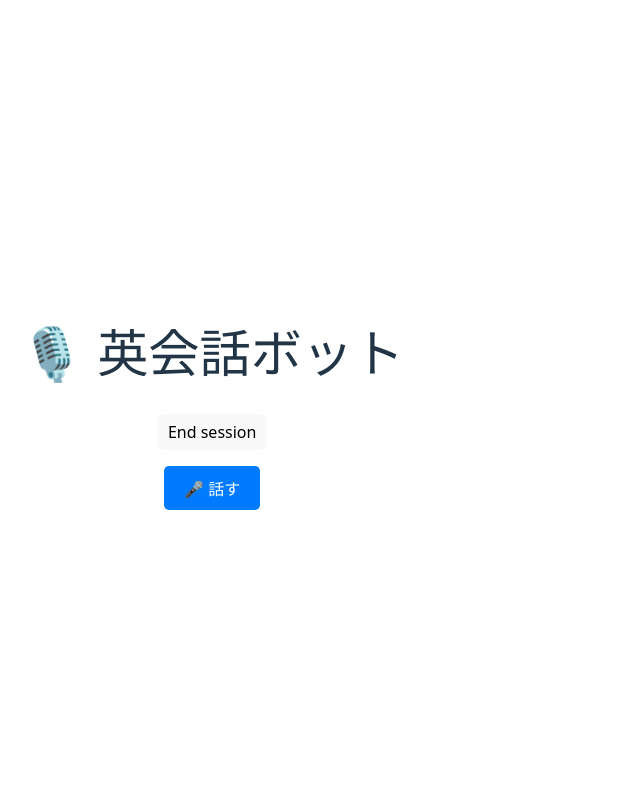
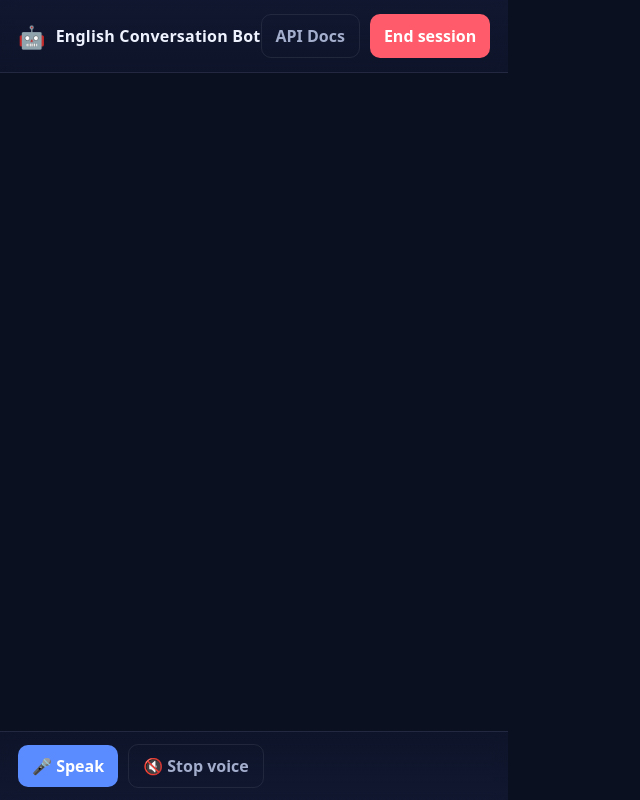
Before and after one commit to tomorou1012/chat-bot, a React (Vite) app in the folder frontend/: page / in a window 1280 px wide. Shown: the whole page, without its empty margins (0-640 px from the left). Built offline with nearby package versions, Linux system fonts and the light colour scheme.

Commit message:
UIととのえたよ

```diff
--- a/frontend/src/App.jsx
+++ b/frontend/src/App.jsx
@@ -1,20 +1,65 @@
-import { useState } from "react";
+import { useEffect, useRef, useState } from "react";
+import "./style.css";
 
-const recognition = new (window.SpeechRecognition ||
-  window.webkitSpeechRecognition)();
-recognition.lang = "en-US";
-recognition.interimResults = false;
-
-const synth = window.speechSynthesis;
+const SpeechRecognition =
+  window.SpeechRecognition || window.webkitSpeechRecognition;
 
 export default function App() {
-  const [messages, setMessages] = useState([]);
+  const [messages, setMessages] = useState([]);           // {role:'user'|'assistant', content:string}[]
   const [isListening, setIsListening] = useState(false);
   const [feedback, setFeedback] = useState("");
-  const [translations, setTranslations] = useState({}); // 翻訳結果を保持
   const [showResetButton, setShowResetButton] = useState(false);
-  // 翻訳API呼び出し関数
+  const [translations, setTranslations] = useState({});   // { [index]: "和訳" }
+
+  const recognitionRef = useRef(null);
+
+  // 音声認識の初期化
+  useEffect(() => {
+    if (!SpeechRecognition) return;
+    const recog = new SpeechRecognition();
+    recog.lang = "en-US";
+    recog.interimResults = false;
+    recog.onstart = () => setIsListening(true);
+    recog.onend = () => setIsListening(false);
+
+    recog.onresult = async (event) => {
+      const transcript = event.results[0][0].transcript;
+      setMessages((prev) => [...prev, { role: "user", content: transcript }]);
+
+      // API 呼び出し
+      const res = await fetch("http://localhost:8000/chat", {
+        method: "POST",
+        headers: { "Content-Type": "application/json" },
+        body: JSON.stringify({ user_id: "demo_user", text: transcript }),
+      });
+
+      if (!res.ok) {
+        const err = await res.json().catch(() => ({}));
+        alert(err.detail || `Error ${res.status}`);
+        return;
+      }
+      const data = await res.json(); // { reply } を想定
+
+      const assistantMessage = { role: "assistant", content: data.reply };
+      setMessages((prev) => [...prev, assistantMessage]);
+
+      const utter = new SpeechSynthesisUtterance(data.reply);
+      utter.lang = "en-US";
+      window.speechSynthesis.speak(utter);
+    };
+
+    recognitionRef.current = recog;
+
+    // クリーンアップ
+    return () => {
+      try { recog.abort(); } catch {}
+      window.speechSynthesis.cancel();
+    };
+  }, []);
+
+  // 翻訳
   const handleTranslate = async (msg, i) => {
+    try {
       const res = await fetch("http://localhost:8000/translate", {
         method: "POST",
         headers: { "Content-Type": "application/json" },
@@ -22,19 +67,23 @@ export default function App() {
       });
       const data = await res.json();
       setTranslations((prev) => ({ ...prev, [i]: data.translated }));
+    } catch (e) {
+      alert("翻訳に失敗しました");
+    }
   };
 
+  // セッション初期化
   const resetSession = () => {
-    // 進行中の処理を止める（念のため）
-    recognition.abort?.();
+    try { recognitionRef.current?.abort(); } catch {}
     window.speechSynthesis.cancel();
-
-    // 初期状態に戻す
     setMessages([]);
     setFeedback("");
+    setShowResetButton(false);
     setIsListening(false);
+    setTranslations({});
   };
 
+  // 終了（サーバでフィードバック生成→表示）
   const endSession = async () => {
     if (!confirm("End the session now?")) return;
 
@@ -50,12 +99,9 @@ export default function App() {
         return;
       }
       const data = await res.json();
+      setFeedback(data.feedback);
+      setShowResetButton(true);
 
-      // フィードバックを表示（自動リセットはしない）
-      setFeedback(data.feedback);
-      setShowResetButton(true); // 「Start over」ボタンを出す
-
-      // マイクと読み上げは停止（任意）
       recognitionRef.current?.abort?.();
       window.speechSynthesis.cancel();
     } catch (e) {
@@ -64,116 +110,79 @@ export default function App() {
   };
 
   const startListening = () => {
-    recognition.start();
-    setIsListening(true);
-  };
-
-  recognition.onresult = async (event) => {
-    const transcript = event.results[0][0].transcript;
-    setIsListening(false);
-
-    const userMessage = { role: "user", content: transcript };
-    setMessages((prev) => [...prev, userMessage]);
-
-    const res = await fetch("http://localhost:8000/chat", {
-      method: "POST",
-      headers: { "Content-Type": "application/json" },
-      body: JSON.stringify({ user_id: "demo_user", text: transcript }),
-    });
-    const data = await res.json();
-
-    if (data.end) {
-      setFeedback(data.feedback);
-    } else {
-      const assistantMessage = { role: "assistant", content: data.reply };
-      setMessages((prev) => [...prev, assistantMessage]);
-      const utter = new SpeechSynthesisUtterance(data.reply);
-      utter.lang = "en-US";
-      synth.speak(utter);
+    if (!recognitionRef.current) {
+      alert("SpeechRecognition not supported in this browser.");
+      return;
     }
+    recognitionRef.current.start();
   };
 
   return (
-    <div
-      style={{
-        padding: "20px",
-        maxWidth: "600px",
-        margin: "auto",
-        display: "flex",
-        flexDirection: "column",
-        alignItems: "center", // 横中央
-        justifyContent: "center", // 縦中央
-        height: "100vh", // 画面全体の高さ
-        boxSizing: "border-box", // padding込みで高さ計算
-      }}
+    <div className="app">
+      {/* ヘッダー */}
+      <header className="app-header">
+        <div className="app-title">
+          <span className="logo">🤖</span>
+          <span>English Conversation Bot</span>
+        </div>
+        <div className="header-actions">
+          <button
+            className="btn btn-ghost"
+            onClick={() => window.open("http://127.0.0.1:8000/docs", "_blank")}
           >
-      <h1>🎙️ 英会話ボット</h1>
-      <button
-        onClick={endSession}
-        disabled={isListening}
-        style={{ padding: "6px 10px" }}
-      >
+            API Docs
+          </button>
+          <button className="btn btn-danger" onClick={endSession} disabled={isListening}>
             End session
           </button>
-      <div style={{ marginBottom: "1rem", textAlign: "center" }}>
-        {messages.map((msg, i) => (
-          <div key={i}>
-            <strong>{msg.role === "user" ? "あなた" : "AI"}:</strong>{" "}
-            {msg.content}
-            {msg.role === "assistant" && (
-              <>
-                <button
-                  style={{ marginLeft: "1em" }}
-                  onClick={() => handleTranslate(msg, i)}
-                >
+        </div>
+      </header>
+
+      {/* チャットバブル */}
+      <main className="chat">
+        {messages.map((m, i) => (
+          <div key={i} className={`msg ${m.role === "user" ? "user" : "ai"}`}>
+            <div className="avatar">{m.role === "user" ? "🧑" : "🤖"}</div>
+            <div className="bubble">
+              <div>{m.content}</div>
+
+              {/* AIメッセージに翻訳ボタン */}
+              {m.role === "assistant" && (
+                <div className="bubble-actions">
+                  <button className="btn btn-ghost" onClick={() => handleTranslate(m, i)}>
                     翻訳
                   </button>
-                {translations[i] && (
-                  <span style={{ color: "gray", marginLeft: "1em" }}>
-                    和訳: {translations[i]}
-                  </span>
-                )}
-              </>
+                  {translations[i] && <span className="tag">和訳: {translations[i]}</span>}
+                </div>
               )}
             </div>
+          </div>
         ))}
-      </div>
 
+        {/* 終了後のフィードバック */}
         {feedback && (
-        <div
-          style={{
-            background: "red",
-            padding: "10px",
-            borderLeft: "5px solid red",
-            marginTop: 12,
-          }}
-        >
-          <strong>💬 フィードバック:</strong> {feedback}
+          <div className="feedback">
+            <strong>💬 Feedback:</strong> {feedback}
             {showResetButton && (
-            <button
-              onClick={resetSession}
-              style={{ marginTop: 10, padding: "8px 12px" }}
-            >
+              <div className="actions">
+                <button className="btn btn-primary" onClick={resetSession}>
                   Start over
                 </button>
+              </div>
             )}
           </div>
         )}
+      </main>
 
-      <button
-        onClick={startListening}
-        disabled={isListening}
-        style={{
-          backgroundColor: isListening ? "#aaa" : "#007bff",
-          color: "white",
-          padding: "10px 20px",
-          border: "none",
-          borderRadius: "5px",
-          cursor: "pointer",
-        }}
-      >
-        {isListening ? "🎧 聞き取り中..." : "🎤 話す"}
+      {/* フッター操作バー */}
+      <footer className="footer">
+        <button className="btn btn-primary" onClick={startListening} disabled={isListening}>
+          {isListening ? "Listening..." : "🎤 Speak"}
         </button>
+        <button className="btn btn-ghost" onClick={() => window.speechSynthesis.cancel()}>
+          🔇 Stop voice
+        </button>
+      </footer>
     </div>
   );
 }
--- /dev/null
+++ b/frontend/src/style.css
@@ -0,0 +1,74 @@
+:root{
+  --bg:#0b1020;
+  --panel:#111831;
+  --bubble-ai:#1a2448;
+  --bubble-user:#2b855a;
+  --text:#eef2ff;
+  --muted:#a3adcc;
+  --accent:#5b8cff;
+  --danger:#ff5b6a;
+  --border:rgba(255,255,255,.08);
+  --shadow:0 8px 30px rgba(0,0,0,.25);
+}
+
+*{box-sizing:border-box}
+html,body,#root{height:100%}
+body{
+  margin:0; background:var(--bg); color:var(--text);
+  font-family: system-ui, -apple-system, Segoe UI, Roboto, "Helvetica Neue", Arial, "Noto Sans JP", "Hiragino Kaku Gothic ProN", Meiryo, sans-serif;
+}
+
+.app{max-width:900px;margin:0 auto;height:100%;display:flex;flex-direction:column}
+.app-header{
+  position:sticky;top:0;z-index:10;display:flex;align-items:center;justify-content:space-between;
+  padding:14px 18px;background:linear-gradient(180deg, rgba(17,24,49,.9), rgba(17,24,49,.6));
+  backdrop-filter: blur(8px); border-bottom:1px solid var(--border);
+}
+.app-title{display:flex;align-items:center;gap:10px;font-weight:700;letter-spacing:.2px}
+.app-title .logo{font-size:22px}
+.header-actions{display:flex;gap:10px}
+
+.chat{flex:1;overflow:auto;padding:18px;display:flex;flex-direction:column;gap:12px}
+.msg{display:flex;gap:10px;align-items:flex-start;max-width:80%}
+.msg.ai{align-self:flex-start}
+.msg.user{align-self:flex-end;flex-direction:row-reverse}
+
+.avatar{
+  width:32px;height:32px;border-radius:50%;display:grid;place-items:center;
+  background:var(--panel);border:1px solid var(--border);color:#c7d2fe
+}
+.bubble{
+  padding:10px 12px;border-radius:14px;line-height:1.6;border:1px solid var(--border);box-shadow:var(--shadow)
+}
+.msg.ai .bubble{background:var(--bubble-ai)}
+.msg.user .bubble{background:var(--bubble-user)}
+
+.bubble-actions{margin-top:6px;display:flex;gap:8px;flex-wrap:wrap}
+.tag{color:var(--muted);font-size:.9em}
+
+.feedback{
+  margin:10px 18px 0;padding:12px;border-left:4px solid var(--danger);
+  background:#2a1320;color:#ffd7dc;border:1px solid #3a1a28;border-left-color:var(--danger);
+  border-radius:10px
+}
+.feedback .actions{margin-top:10px}
+
+.footer{
+  position:sticky;bottom:0;display:flex;gap:10px;align-items:center;
+  padding:12px 18px;background:linear-gradient(0deg, rgba(17,24,49,.9), rgba(17,24,49,.6));
+  backdrop-filter: blur(8px);border-top:1px solid var(--border)
+}
+.btn{
+  appearance:none;border:none;cursor:pointer;color:white;font-weight:600;
+  padding:10px 14px;border-radius:10px;transition:transform .05s ease, opacity .2s ease
+}
+.btn:disabled{opacity:.6;cursor:not-allowed}
+.btn:active{transform:translateY(1px)}
+.btn-primary{background:var(--accent)}
+.btn-danger{background:var(--danger)}
+.btn-ghost{background:transparent;border:1px solid var(--border);color:var(--muted)}
+
+@media (max-width:640px){
+  .msg{max-width:92%}
+  .app-header,.footer{padding:10px 12px}
+}
```
Lines whose indentation alone changed are shown as unchanged.
